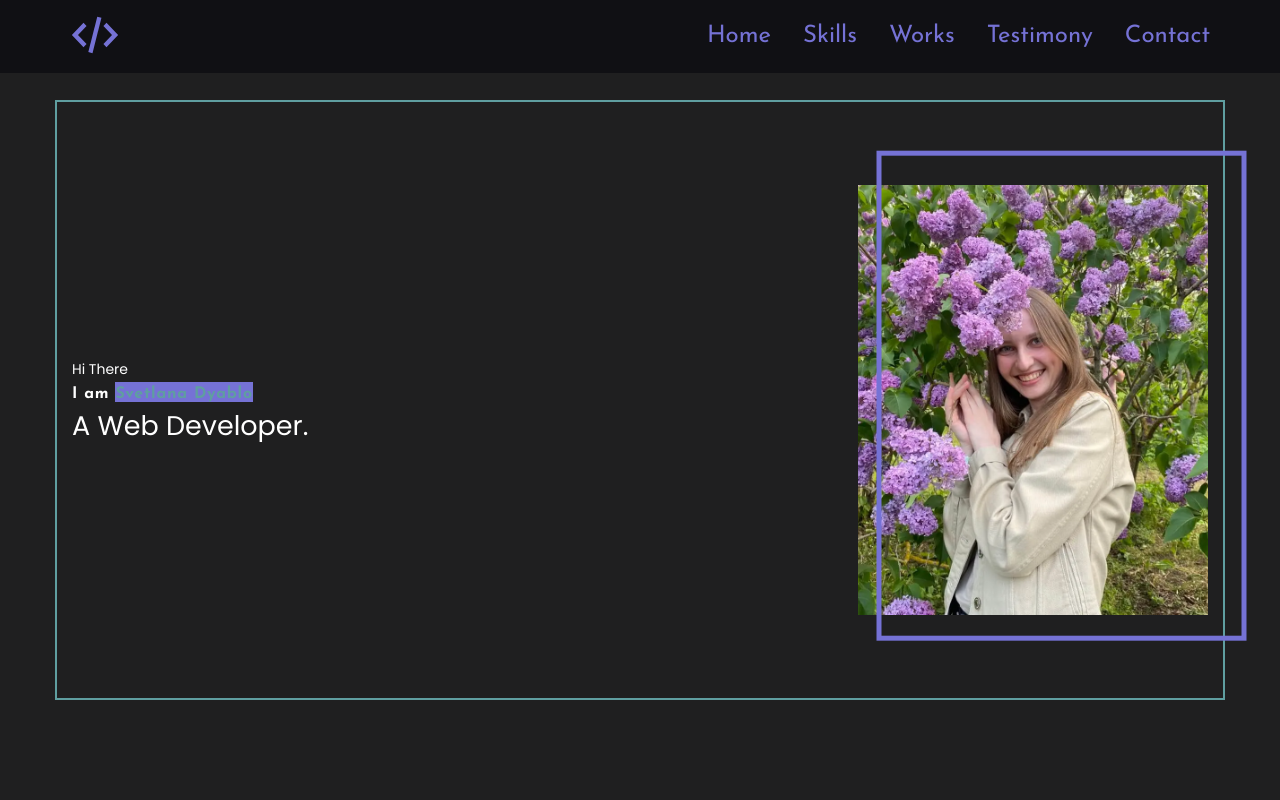
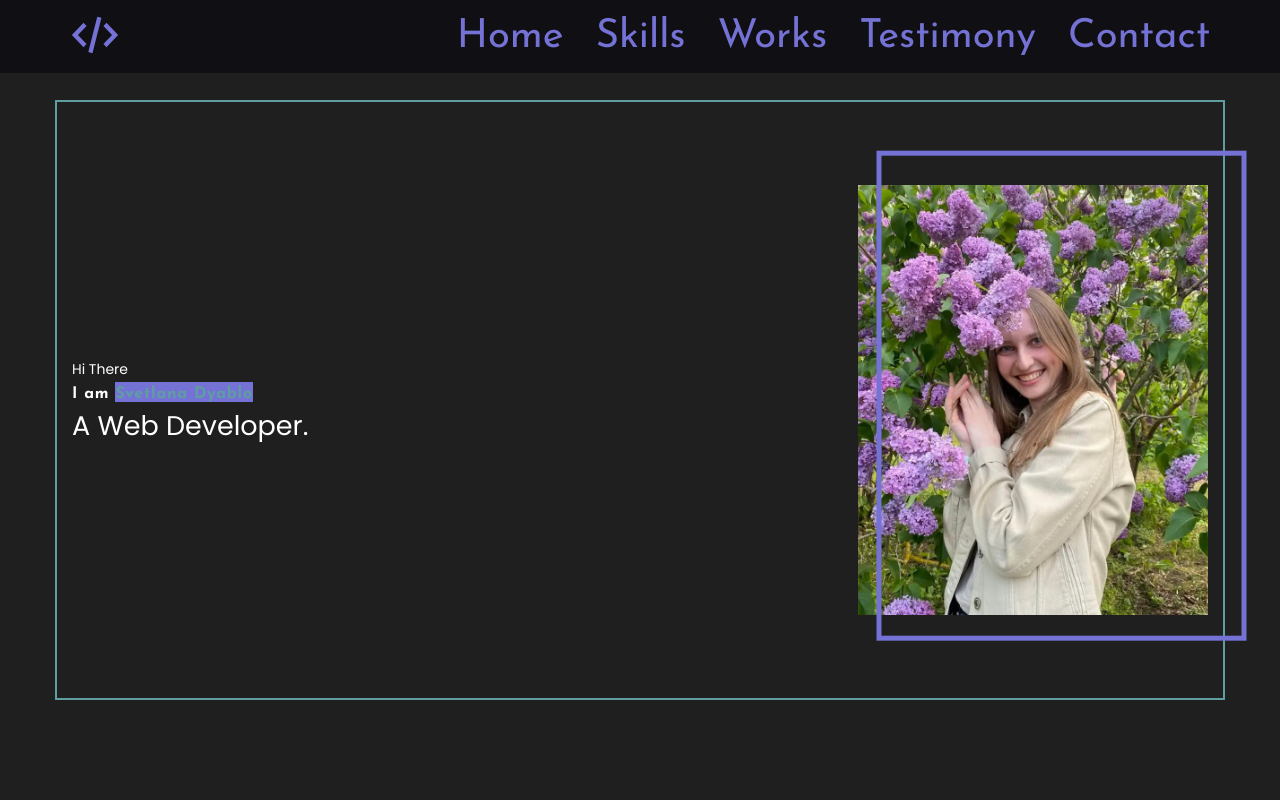
Before and after one commit to akach-dev/styled, a React (Create React App) app: page / in a window 1280 px wide. Shown: the top 800 px of the page. Built offline with nearby package versions, Linux system fonts and the light colour scheme.

Commit message:
add adaptiveValue

```diff
--- /dev/null
+++ b/src/assets/adaptiveValue.ts
@@ -0,0 +1,6 @@
+export function adaptiveValue(fMin: number, fMax: number, vMin: number, vMax: number): string {
+  const k = (fMax - fMin) / (vMax - vMin);
+  const b = fMin - k * vMin;
+
+  return `calc(${k} * 100vw + ${b}px)`;
+}
--- a/src/layout/header/headerMenu/HeaderMenu.tsx
+++ b/src/layout/header/headerMenu/HeaderMenu.tsx
@@ -1,6 +1,8 @@
 import React from 'react';
 import styled from "styled-components";
 import {theme} from "../../../styles/Theme";
+import {adaptiveValue} from "../../../assets/adaptiveValue";
+
 
 type MenuPropsTypes = {
   menuItems: string[]
@@ -96,6 +98,8 @@ const Link = styled.a`
   font-weight: 400;
   line-height: 1.1; /* 110% */
   color: transparent;
-  font-size: 1.5rem;
-
+  font-size: 40px;
+  @media ${theme.media.container} and (min-width: 800px) {
+    font-size: ${adaptiveValue(40, 20, 1170, 800)};
+  }
 `
--- a/src/styles/Theme.ts
+++ b/src/styles/Theme.ts
@@ -10,6 +10,7 @@ export const theme = {
     placeholderColor: '#495057',
   },
   media: {
+    container: `screen and (max-width: ${em(1170)}em)`,
     tablet: `screen and (max-width: ${em(767.98)}em)`,
     mobile: `screen and (max-width: ${em(576)}em)`
   }
```
